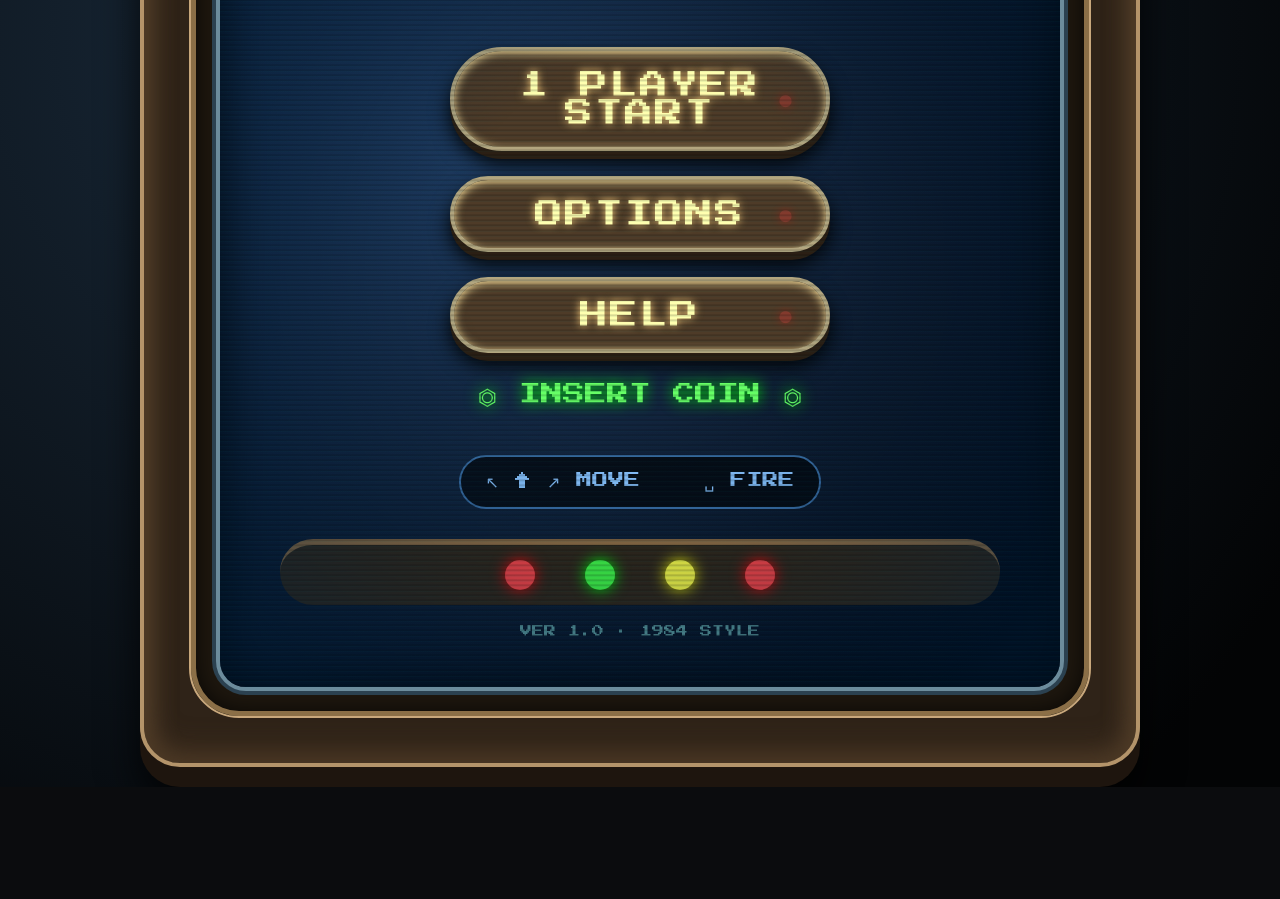
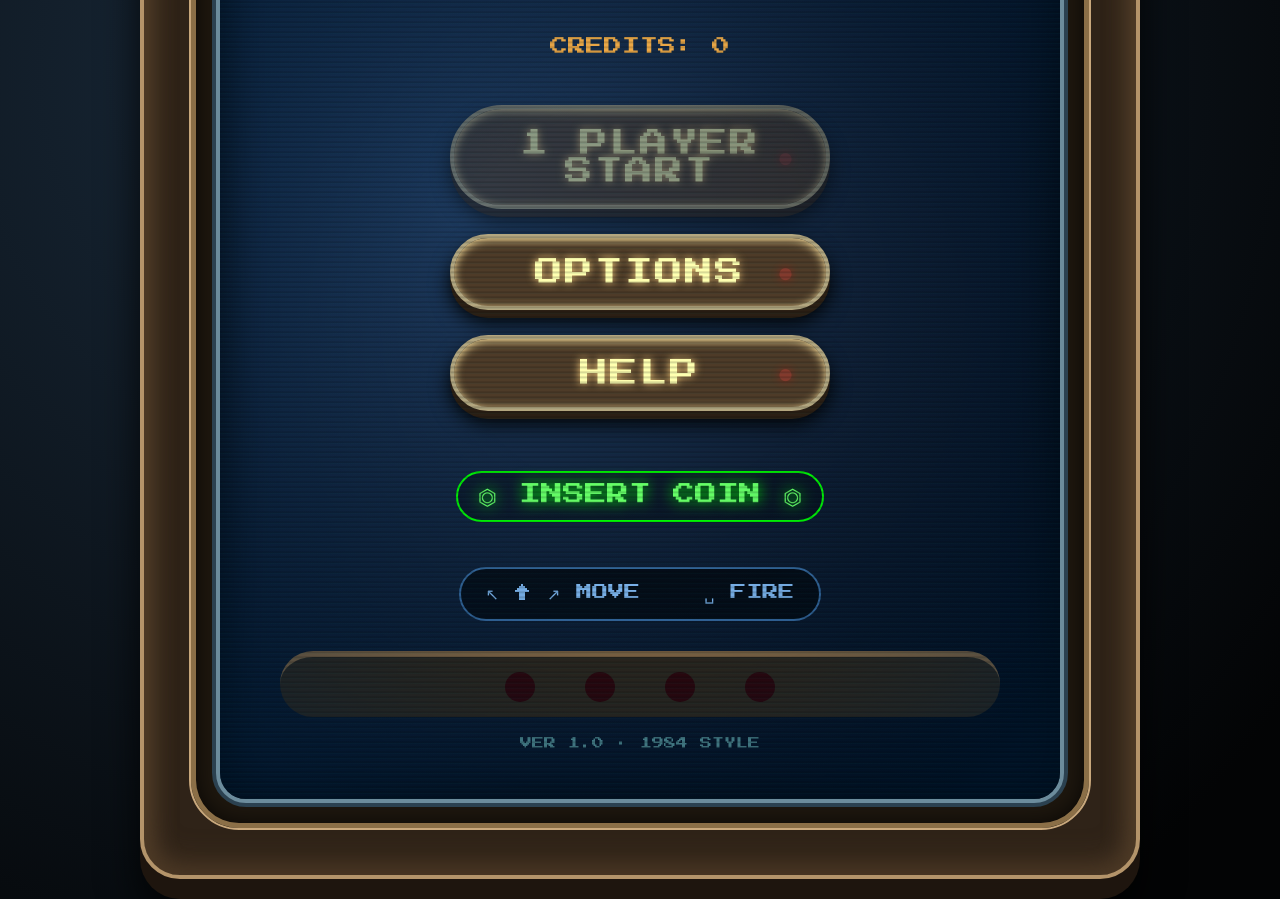
Before and after one commit to 2029ijones-sudo/SpaceShooters_game, a plain HTML site: page menu.html in a window 1280 px wide. Shown: the part 285-1184 px from the top of the page. Before the commit the page ends 1072 px from the top, so only its background shows below. Drawn offline with Linux system fonts and the light colour scheme.

Commit message:
Update menu.html

```diff
--- a/menu.html
+++ b/menu.html
@@ -170,6 +170,13 @@
             display: inline-block;
             letter-spacing: 2px;
             position: relative;
+            opacity: 0.5;  /* dimmed until credit inserted */
+            pointer-events: none; /* not clickable without credit */
+        }
+
+        .arcade-btn.active {
+            opacity: 1;
+            pointer-events: auto;
         }
 
         .arcade-btn:active {
@@ -195,18 +202,36 @@
             50% { opacity: 0.3; }
         }
 
-        /* insert coin blinking */
+        /* insert coin – now clickable! */
         .coin {
             font-size: 22px;
             color: #6f6;
             text-shadow: 0 0 15px #0f0;
             margin: 30px 0 20px;
             animation: coinBlink 1.2s infinite;
+            cursor: pointer;
+            display: inline-block;
+            padding: 10px 20px;
+            border: 2px solid #0f0;
+            border-radius: 40px;
+            background: rgba(0,0,0,0.3);
+        }
+        .coin:hover {
+            background: #0f0;
+            color: black;
+            text-shadow: none;
         }
 
         @keyframes coinBlink {
             0%, 50% { opacity: 1; }
             51%, 100% { opacity: 0.3; }
+        }
+
+        /* credit display */
+        .credits {
+            font-size: 18px;
+            color: #ffb347;
+            margin-top: 10px;
         }
 
         /* small instruction label */
@@ -274,10 +299,11 @@
             border-radius: 50%;
             background: #f44;
             box-shadow: 0 0 15px red;
+            transition: 0.2s;
         }
-
         .led.green { background: #4f4; box-shadow: 0 0 15px #0f0; }
         .led.yellow { background: #ff4; box-shadow: 0 0 15px #ff0; }
+        .led.off { background: #300; box-shadow: none; }
     </style>
 </head>
 <body>
@@ -288,15 +314,18 @@
                 <!-- main title -->
                 <h1>⍟ SPACE SHOOTERS ⍟</h1>
 
+                <!-- credit display -->
+                <div class="credits" id="creditDisplay">CREDITS: 0</div>
+
                 <!-- menu options as buttons (links) -->
                 <div class="menu-buttons">
-                    <a href="index.html" class="arcade-btn" style="text-decoration: none;">1 PLAYER START</a>
-                    <a href="options.html" class="arcade-btn" style="text-decoration: none;">OPTIONS</a>
-                    <a href="#" id="helpBtn" class="arcade-btn" style="text-decoration: none;">HELP</a>
+                    <a href="index.html" id="startBtn" class="arcade-btn" style="text-decoration: none;">1 PLAYER START</a>
+                    <a href="options.html" class="arcade-btn active" style="text-decoration: none;">OPTIONS</a>
+                    <a href="#" id="helpBtn" class="arcade-btn active" style="text-decoration: none;">HELP</a>
                 </div>
 
-                <!-- blinking coin text -->
-                <div class="coin">⏣ INSERT COIN ⏣</div>
+                <!-- blinking coin text – now clickable -->
+                <div class="coin" id="coinSlot">⏣ INSERT COIN ⏣</div>
 
                 <!-- simple instructions (always visible) -->
                 <div class="instructions">
@@ -314,12 +343,12 @@
                     <button class="close-help" id="closeHelp">CLOSE</button>
                 </div>
 
-                <!-- fake leds (just for looks) -->
+                <!-- fake leds – now they react to credits -->
                 <div class="control-panel">
-                    <div class="led"></div>
-                    <div class="led green"></div>
-                    <div class="led yellow"></div>
-                    <div class="led"></div>
+                    <div class="led" id="led1"></div>
+                    <div class="led" id="led2"></div>
+                    <div class="led" id="led3"></div>
+                    <div class="led" id="led4"></div>
                 </div>
 
                 <!-- tiny version number -->
@@ -328,14 +357,78 @@
         </div>
     </div>
 
-    <!-- simple script for help panel toggle -->
     <script>
         (function() {
+            // Arcade credit system
+            let credits = 0;
+            const creditDisplay = document.getElementById('creditDisplay');
+            const coinSlot = document.getElementById('coinSlot');
+            const startBtn = document.getElementById('startBtn');
+            const leds = [
+                document.getElementById('led1'),
+                document.getElementById('led2'),
+                document.getElementById('led3'),
+                document.getElementById('led4')
+            ];
+
+            // Update LEDs based on credits (max 4)
+            function updateLeds() {
+                for (let i = 0; i < leds.length; i++) {
+                    if (i < credits) {
+                        leds[i].className = 'led green'; // first credits green
+                    } else {
+                        leds[i].className = 'led off';
+                    }
+                }
+            }
+
+            // Update UI and start button state
+            function updateCredits() {
+                creditDisplay.textContent = `CREDITS: ${credits}`;
+                if (credits > 0) {
+                    startBtn.classList.add('active');
+                } else {
+                    startBtn.classList.remove('active');
+                }
+                updateLeds();
+            }
+
+            // Insert coin (click on coin slot)
+            coinSlot.addEventListener('click', (e) => {
+                e.preventDefault();
+                credits++;
+                updateCredits();
+                // Optional: play a coin sound (simple beep)
+                try {
+                    const audioCtx = new (window.AudioContext || window.webkitAudioContext)();
+                    const oscillator = audioCtx.createOscillator();
+                    const gainNode = audioCtx.createGain();
+                    oscillator.connect(gainNode);
+                    gainNode.connect(audioCtx.destination);
+                    oscillator.frequency.value = 800;
+                    gainNode.gain.value = 0.1;
+                    oscillator.start();
+                    oscillator.stop(audioCtx.currentTime + 0.1);
+                } catch (e) { /* no audio */ }
+            });
+
+            // When start button is clicked, spend one credit
+            startBtn.addEventListener('click', (e) => {
+                if (credits <= 0) {
+                    e.preventDefault(); // shouldn't happen due to class, but safety
+                    return;
+                }
+                credits--;
+                updateCredits();
+                // Allow navigation to game
+                // No e.preventDefault() so link works
+            });
+
+            // Help panel toggle
             const helpBtn = document.getElementById('helpBtn');
             const helpPanel = document.getElementById('helpPanel');
             const closeBtn = document.getElementById('closeHelp');
 
-            // prevent default anchor click and show panel
             helpBtn.addEventListener('click', (e) => {
                 e.preventDefault();
                 helpPanel.classList.add('show');
@@ -345,7 +438,8 @@
                 helpPanel.classList.remove('show');
             });
 
-            // optional: click outside to close? not necessary but can be added
+            // Initialize (0 credits)
+            updateCredits();
         })();
     </script>
 </body>
```
